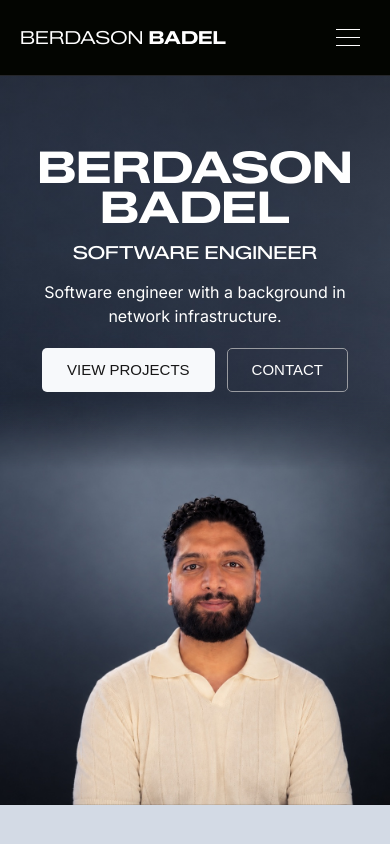
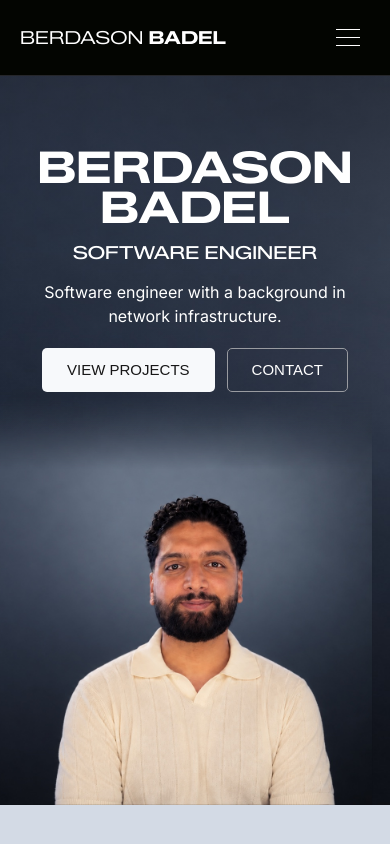
Before and after one commit to berbad/portfolio-website, a React (Vite) app: page / in a window 390 px wide. Shown: the top 844 px of the page. Built offline with nearby package versions, Linux system fonts and the light colour scheme; a web font is replaced by a local one.

Commit message:
Adjust mobile portrait alignment

```diff
--- a/src/App.css
+++ b/src/App.css
@@ -889,7 +889,7 @@ p {
   }
   .hero-image {
     inset: auto 0 0;
-    left: -12.5%;
+    left: calc(-12.5% - 18px);
     width: 125%;
     max-width: none;
     height: calc(68% + 16px);
```
